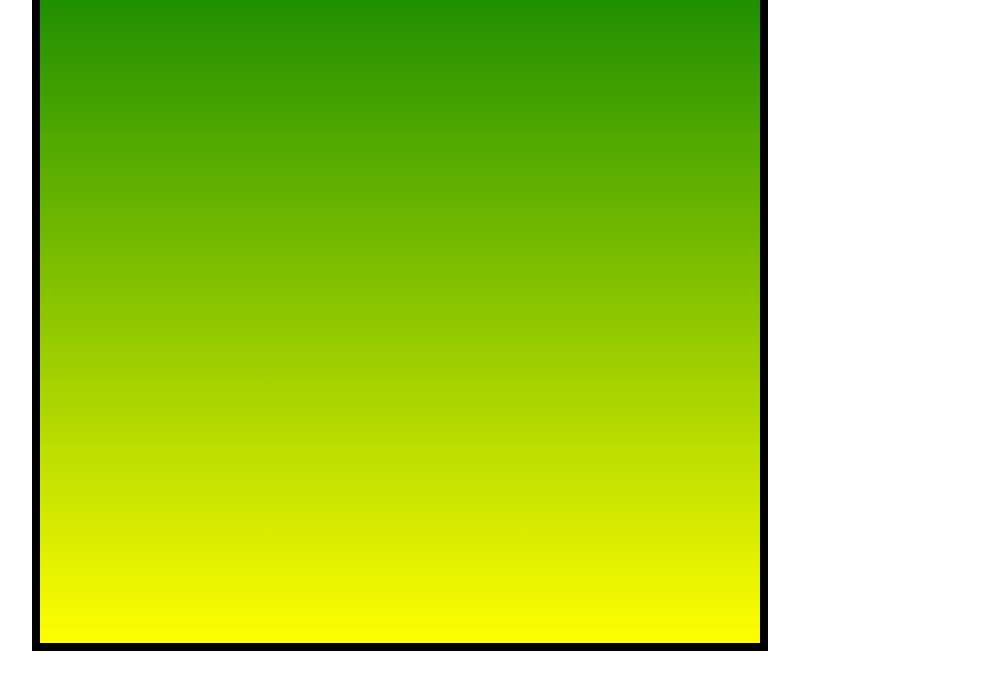
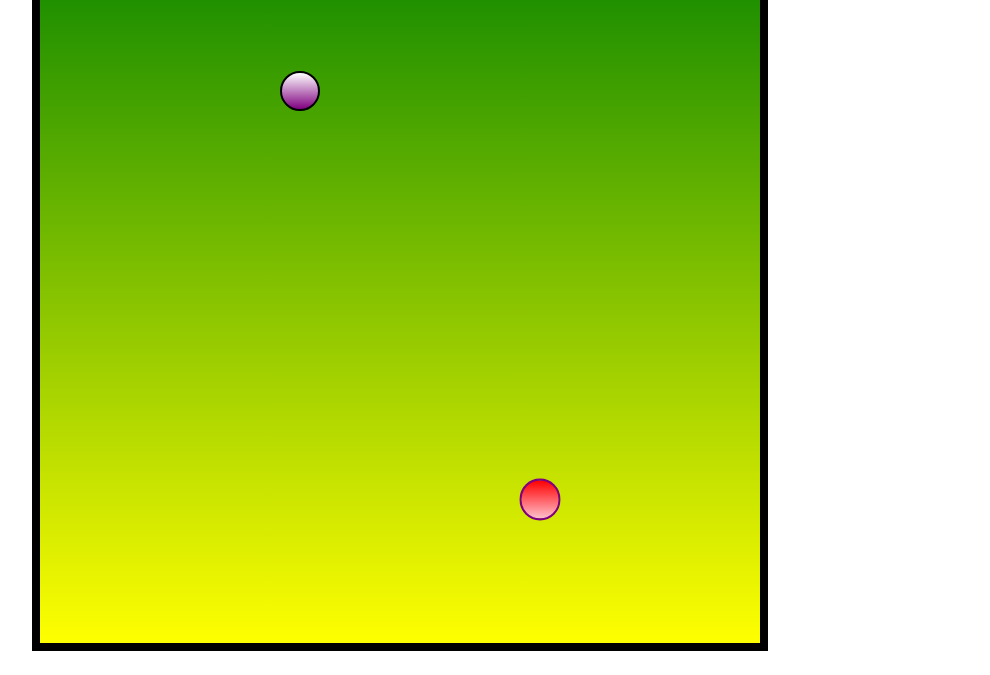
Before and after one commit to anand123AKM/snake, a plain HTML site: page index.html in a window 1280 px wide. Shown: the part 125-800 px from the top of the page, without its empty margins (240-1230 px from the left). Drawn offline with Linux system fonts and the light colour scheme; a web font is replaced by a local one.

Commit message:
Update index.html

```diff
--- a/index.html
+++ b/index.html
@@ -15,5 +15,5 @@
 
     </div>
 </body>
-<script src="js/index.js"> </script>
+<script src="index.js"> </script>
 </html>
```
